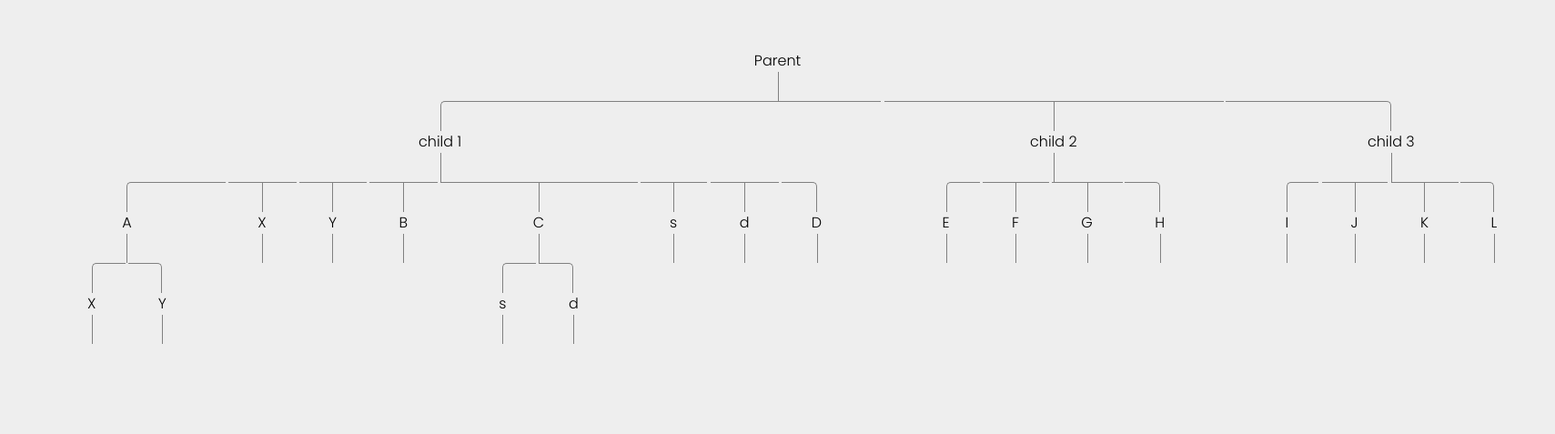
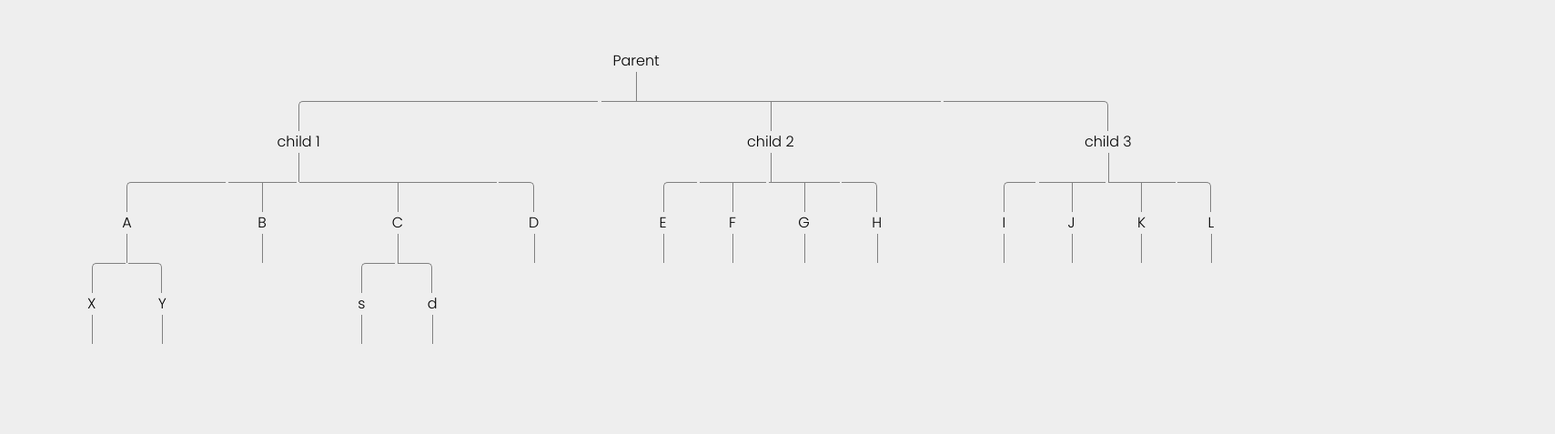
Before and after one commit to KarthikS373/Software-Components, a plain HTML site: page index.html in a window 1280 px wide. Shown: the part 152-629 px from the top of the page at 91% size, 1709 px wide, since content can reach past the window. Drawn offline with nearby package versions, Linux system fonts and the light colour scheme; a web font is replaced by a local one.

Commit message:
End phase

```diff
--- a/main.js
+++ b/main.js
@@ -3,17 +3,21 @@ const app = document.getElementById("append");
 let node;
 let nodeElement;
 let temp;
+let list;
+let arr = [];
 
 function iterobj(obj) {
+  // console.log(obj);
   for (val in obj) {
     if (typeof obj[val] == "object") {
       if (obj[val].hasOwnProperty("name")) {
         nodeElement = document.getElementById(node);
         nodeElement.innerHTML += `
-          <li> ${obj[val].name}
+          <li class="${obj[val].name.split(/\s+/).join("")}"> ${obj[val].name}
           <ul id="${obj[val].name.split(/\s+/).join("")}"></ul>
           </li>
         `;
+
         if (obj[val].hasOwnProperty("children")) {
           for (x of obj[val].children) {
             // console.log(x.name);
@@ -22,14 +26,24 @@ function iterobj(obj) {
             <ul id="${x.name.split(/\s+/).join("")}+"></ul>
             </li>
             `;
-            console.log(document.getElementById(x.name.split(/\s+/).join("")));
-            // document.getElementById(x.name).remove();
+            arr.push(x.name);
+            // console.log(x.name.split(/\s+/).join(""));
+            // document.getElementsByClassName(x.name)[0]
+            // list = document.getElementsByClassName(x.name);
+            //   console.log(list[0]);
           }
         }
       }
       iterobj(obj[val]);
     } else {
       // CODE PENDING
+
+      for (let x of arr) {
+        list = document.getElementsByClassName(x);
+        // console.log(list[0])
+        if(list[0] != undefined && list[0] != null)
+        list[0].remove();
+      }
     }
   }
 }
@@ -38,20 +52,25 @@ $(document).ready(() => {
   $.ajax({
     type: "GET",
     url: "data.js",
+    async: true,
+    datatype: "JSON",
     success: (res) => {
+      // console.log(res);
       data = JSON.parse(res);
-
+      // console.log(data);
       for (parent of data) {
+        // console.log(parent);
         app.innerHTML += `
-          <li> ${parent.name}
-           <ul id="${parent.name.split(/\s+/).join("")}"></ul>
-          </li>
+        <li class="${parent.name.split(/\s+/).join("")}"> ${parent.name}
+        <ul id="${parent.name.split(/\s+/).join("")}"></ul>
+        </li>
         `;
         node = parent.name.split(/\s+/).join("");
-        temp = node;
         iterobj(parent);
       }
     },
   });
 });
 console.clear();
+// list = document.getElementsByClassName(x.name);
+// console.log(list[0]);
```
Also changed, not shown: index.html (+0 -23 lines), main.txt.
